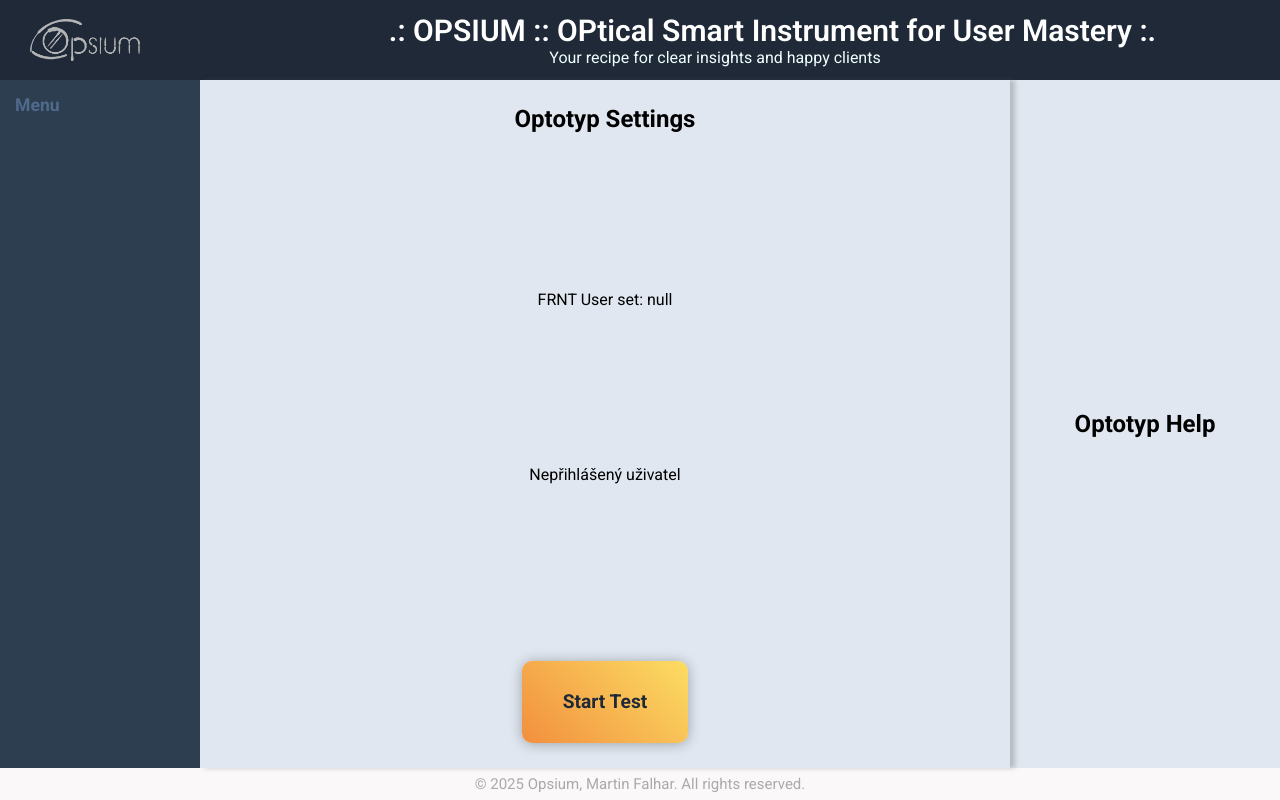
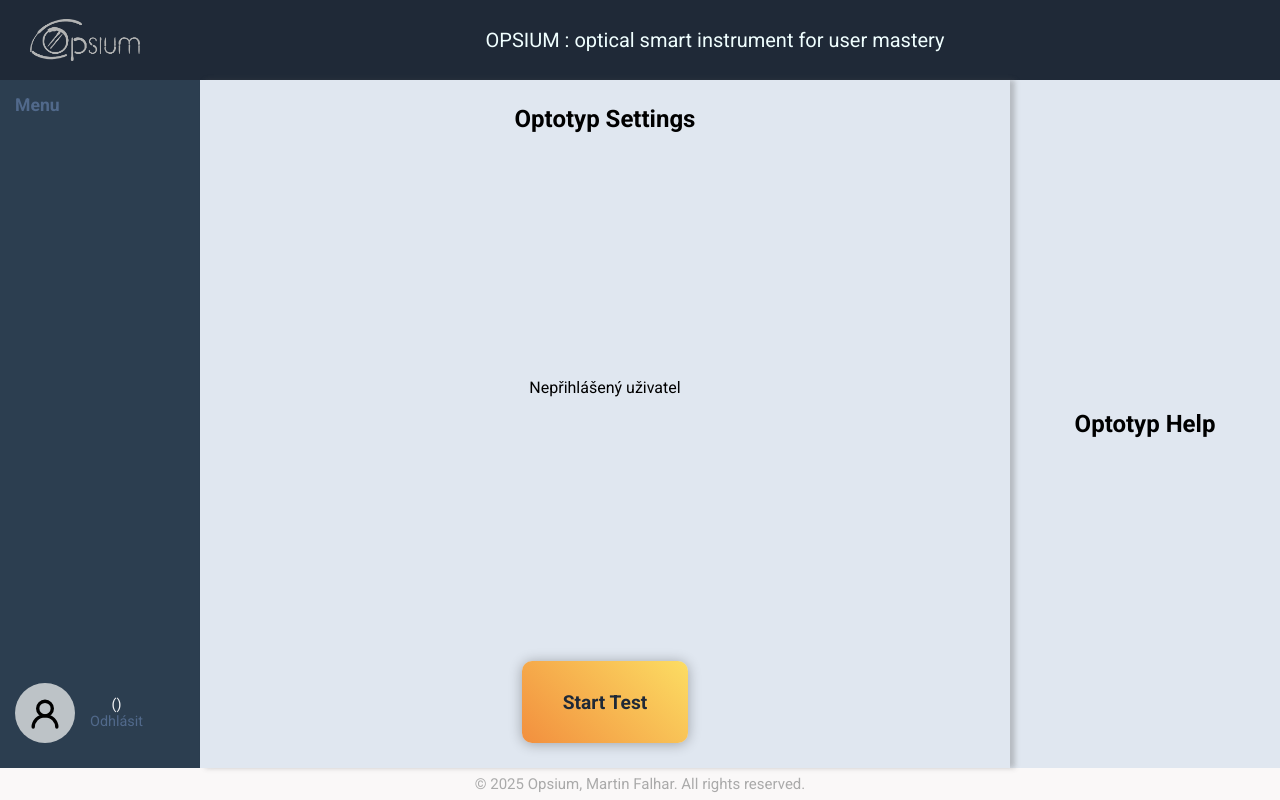
Before and after one commit to MartinFalhar/opsium-frontend, a React (Vite) app: page /optotyp in a window 1280 px wide. Built offline with nearby package versions, Linux system fonts and the light colour scheme; no server answers.

Commit message:
user footer

```diff
--- a/src/components/headers/MainHeader.jsx
+++ b/src/components/headers/MainHeader.jsx
@@ -18,10 +18,9 @@ function MainHeader() {
         className="header-logo"
       ></img>
       <div className="header-title">
-        <h1 style={{ fontSize: "30px" }}>
-          .: OPSIUM :: OPtical Smart Instrument for User Mastery :.
-        </h1>
-        <p>Your recipe for clear insights and happy clients</p>
+        <p style={{ fontSize: "20px" }}>
+          OPSIUM : optical smart instrument for user mastery
+        </p>
       </div>
     </header>
   );
--- a/src/components/main-menu/MainMenu.jsx
+++ b/src/components/main-menu/MainMenu.jsx
@@ -33,7 +33,8 @@ function MainMenu(prosps) {
   console.log("FRNT MainMenu user:", user);
 
   return (
-    <div>
+    <div className="main-menu-container">
+      <div className="main-menu">
         <h1>Menu</h1>
         {buttons.map((button) => {
           // Kontrola práv uživatele
@@ -60,6 +61,18 @@ function MainMenu(prosps) {
           return null; // Pokud uživatel nemá práva, tlačítko se nezobrazí
         })}
       </div>
+      <div className="main-menu-footer">
+        <div className="main-menu-avatar"></div>
+        <div className="main-menu-user-info">
+          <p>
+            {user?.name} ({user?.rights})
+          </p>
+          <a href="">
+            <p>Odhlásit</p>
+          </a>
+        </div>
+      </div>
+    </div>
   );
 }
 
--- a/src/components/optotyp/Optotyp.jsx
+++ b/src/components/optotyp/Optotyp.jsx
@@ -17,7 +17,6 @@ function Optotyp() {
     <div className="optotyp-container">
       <div className="optotyp-settings">
         <h2>Optotyp Settings</h2>
-        <p>FRNT User set: {JSON.stringify(user)}</p>
         {user ? (
           <p>
             Přihlášen: {user.name} ({user.rights})
--- a/src/styles/styles.css
+++ b/src/styles/styles.css
@@ -55,6 +55,15 @@ h1 {
   font-size: 1.1rem;
   color: var(--color-bg-b2);
   text-align: left;
+}
+a {
+  color: var(--color-bg-b2);
+  text-decoration: none;
+}
+
+a.visited {
+  color: var(--color-bg-b12);
+  text-decoration: none;
 }
 
 .button-main-menu {
@@ -115,3 +124,43 @@ h1 {
   color: var(--color-bg-b1);
   font-size: 1.2rem;
 }
+
+.main-menu-container {
+  display: flex;
+  height: 100%;
+  flex-direction: column;
+  justify-content: space-between;
+  position: relative;
+}
+
+.main-menu-footer {
+  display: flex;
+  flex-direction: row;
+  align-items: center;
+  margin-bottom: 10px;
+  color: var(--color-bg-b12);
+  font-size: 0.9rem;
+}
+
+.main-menu-avatar {
+  background-image: url("./svg/person.svg");
+  bottom: 10px;
+  width: 60px;
+  height: 60px;
+  border-radius: 50%;
+  background-size: 60%;
+  background-position: center;
+  background-repeat: no-repeat;
+  background-color: var(--color-bg-b10);
+  text-align: center;
+  font-size: 0.8rem;
+  color: var(--color-bg-b12);
+  margin-right: 15px;
+}
+
+.main-menu-user-info {
+  display: flex;
+  flex-direction: column;
+  justify-content: center;
+  align-items: center;
+}
```
Lines whose indentation alone changed are shown as unchanged.
